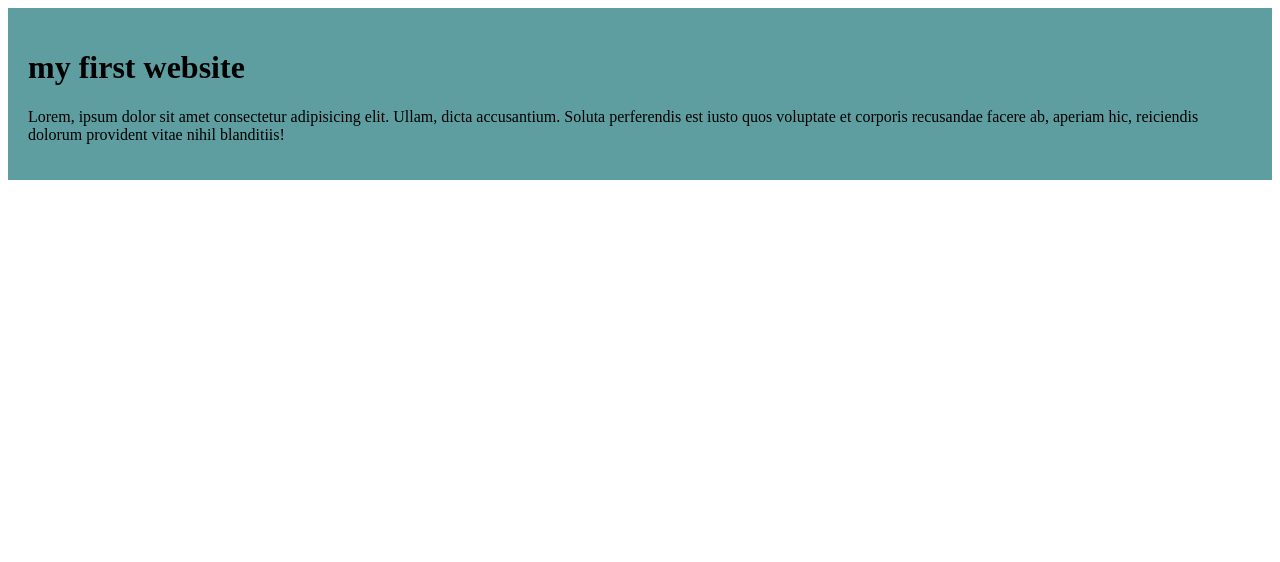
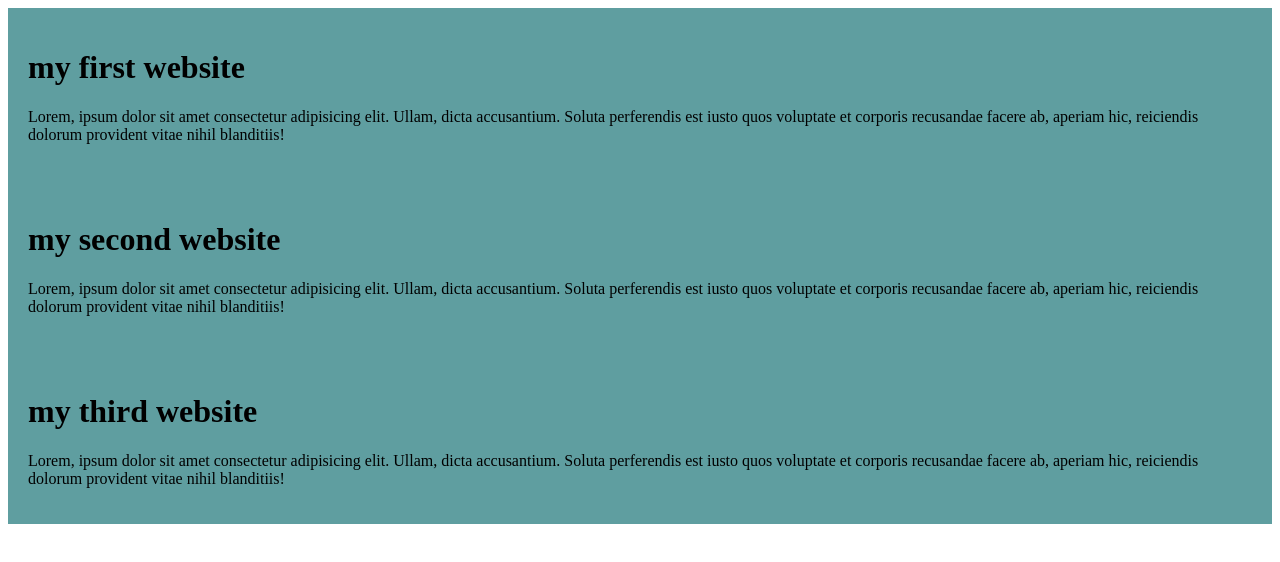
Before and after one commit to SabrinaDoesFullStack/xyborsha, a plain HTML site: page index.html in a window 1280 px wide. Drawn offline with Linux system fonts and the light colour scheme.

Commit message:
added the 2nd and 3rd repo

```diff
--- a/index.html
+++ b/index.html
@@ -15,6 +15,18 @@
       quos voluptate et corporis recusandae facere ab, aperiam hic, reiciendis dolorum provident vitae nihil blanditiis!
     </p>
   </div>
+  <div>
+    <h1>my second website</h1>
+    <p>Lorem, ipsum dolor sit amet consectetur adipisicing elit. Ullam, dicta accusantium. Soluta perferendis est iusto
+      quos voluptate et corporis recusandae facere ab, aperiam hic, reiciendis dolorum provident vitae nihil blanditiis!
+    </p>
+  </div>
+  <div>
+    <h1>my third website</h1>
+    <p>Lorem, ipsum dolor sit amet consectetur adipisicing elit. Ullam, dicta accusantium. Soluta perferendis est iusto
+      quos voluptate et corporis recusandae facere ab, aperiam hic, reiciendis dolorum provident vitae nihil blanditiis!
+    </p>
+    </>
 </body>
 
 </html>
```
